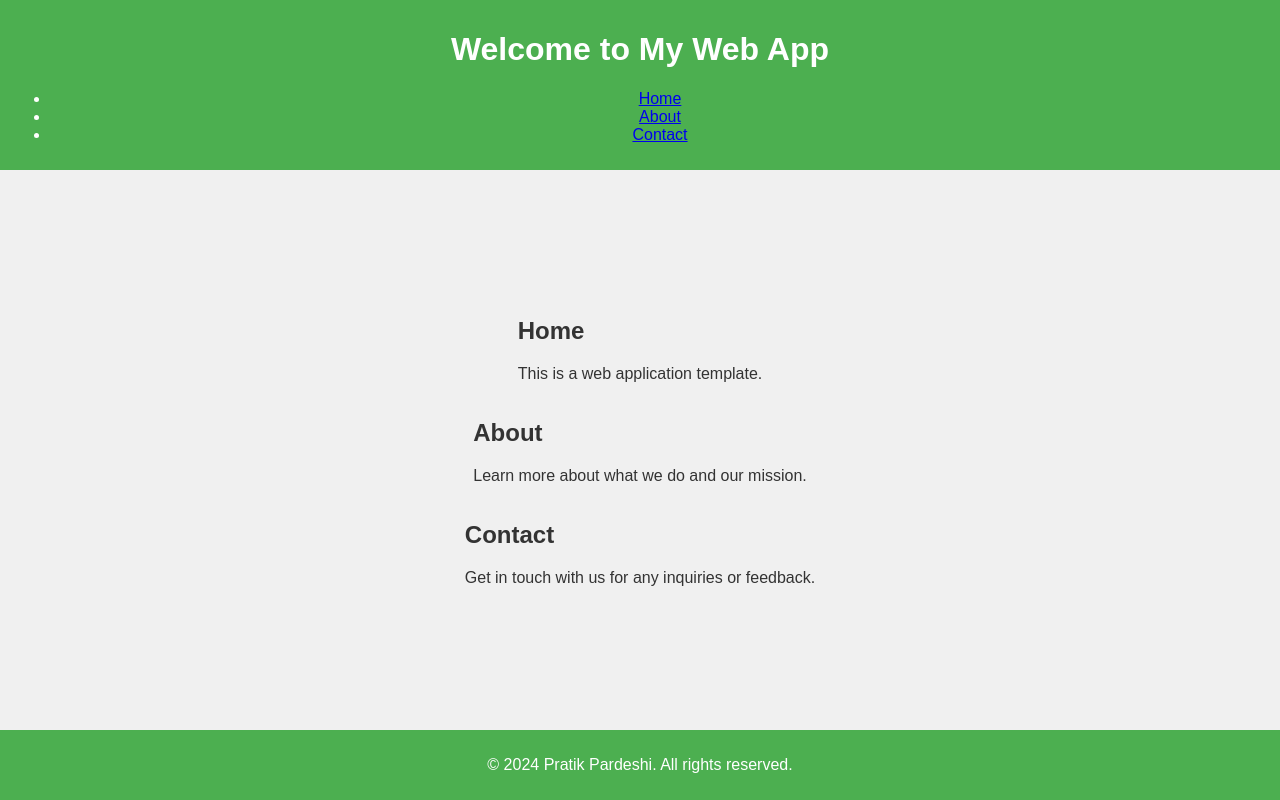
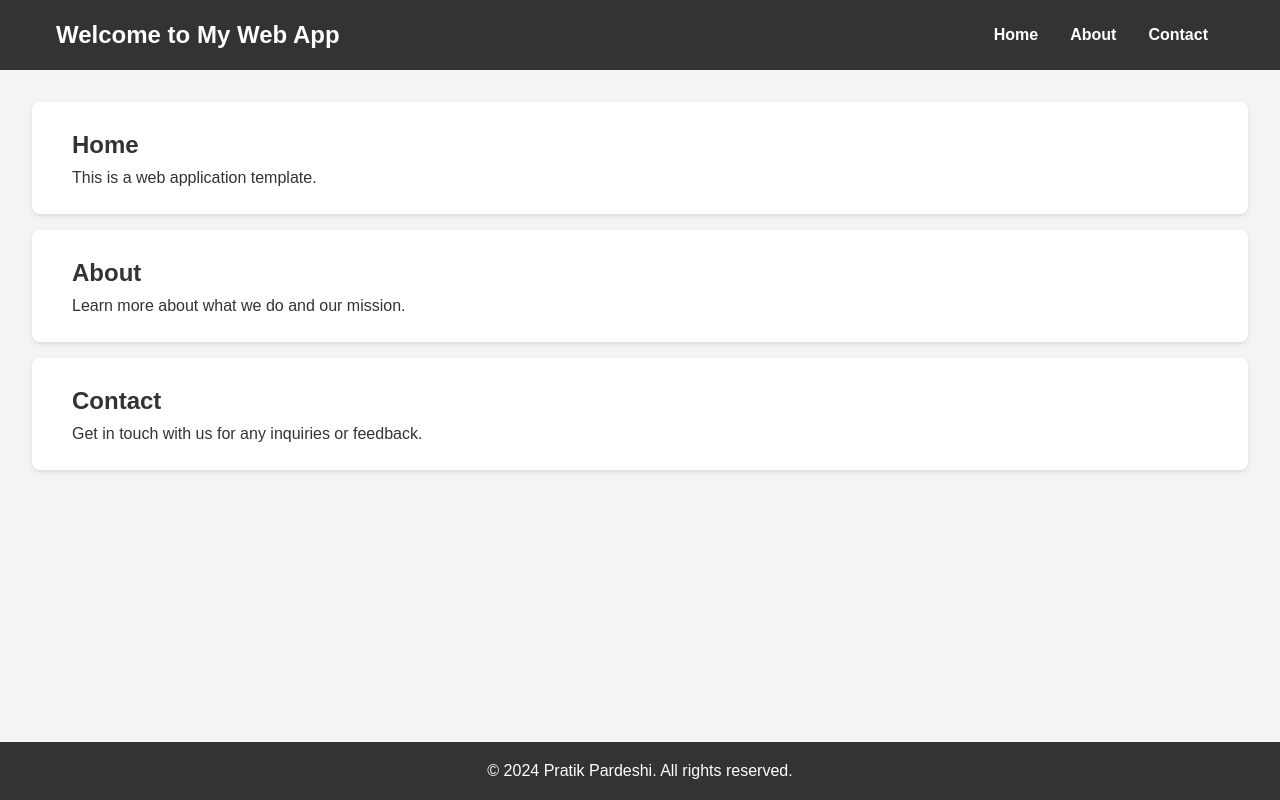
Before and after one commit to Pratik-Pardeshi/my-html-app, a plain HTML site: page index.html in a window 1280 px wide. Drawn offline with Linux system fonts and the light colour scheme.

Commit message:
Update styles.css

```diff
--- a/styles.css
+++ b/styles.css
@@ -1,47 +1,76 @@
+/* Reset some default browser styling */
+* {
+    margin: 0;
+    padding: 0;
+    box-sizing: border-box;
+}
+
 body {
     font-family: Arial, sans-serif;
-    background-color: #f0f0f0;
+    line-height: 1.6;
     color: #333;
-    margin: 0;
-    padding: 0;
-    display: flex;
-    flex-direction: column;
-    height: 100vh;
+    background-color: #f4f4f4;
 }
 
 header {
-    background-color: #4CAF50;
-    color: white;
-    padding: 10px;
-    text-align: center;
+    background: #333;
+    color: #fff;
+    padding: 1rem 0;
+}
+
+header .container {
+    display: flex;
+    justify-content: space-between;
+    align-items: center;
+}
+
+header h1 {
+    font-size: 1.5rem;
+}
+
+nav ul {
+    list-style: none;
+    display: flex;
+}
+
+nav ul li {
+    margin: 0 1rem;
+}
+
+nav ul li a {
+    color: #fff;
+    text-decoration: none;
+    font-weight: bold;
+}
+
+nav ul li a:hover {
+    text-decoration: underline;
 }
 
 main {
-    flex: 1;
-    display: flex;
-    flex-direction: column;
-    align-items: center;
-    justify-content: center;
+    padding: 2rem;
 }
 
-button {
-    padding: 10px 20px;
-    font-size: 16px;
-    background-color: #4CAF50;
-    color: white;
-    border: none;
-    cursor: pointer;
-    margin-top: 20px;
-    border-radius: 5px;
+.section {
+    background: #fff;
+    border-radius: 8px;
+    box-shadow: 0 2px 4px rgba(0, 0, 0, 0.1);
+    margin-bottom: 1rem;
+    padding: 1.5rem;
 }
 
-button:hover {
-    background-color: #45a049;
+.container {
+    max-width: 1200px;
+    margin: 0 auto;
+    padding: 0 1rem;
 }
 
 footer {
-    background-color: #4CAF50;
-    color: white;
+    background: #333;
+    color: #fff;
     text-align: center;
-    padding: 10px;
+    padding: 1rem 0;
+    position: fixed;
+    bottom: 0;
+    width: 100%;
 }
```
